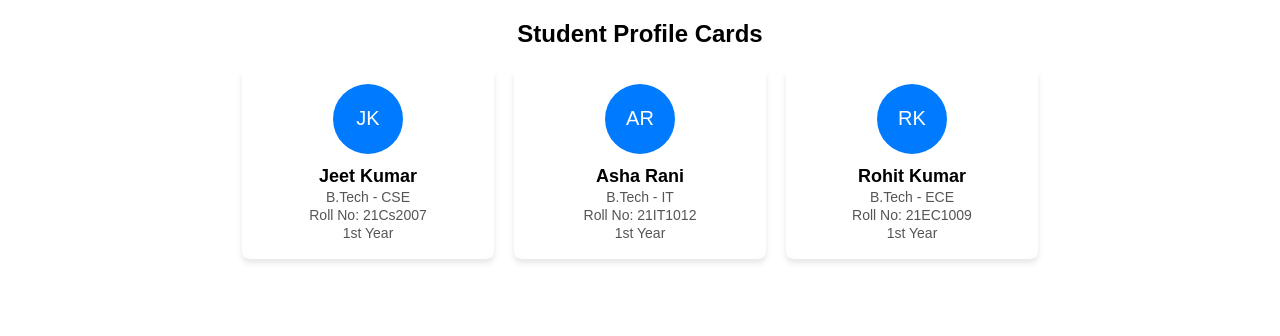
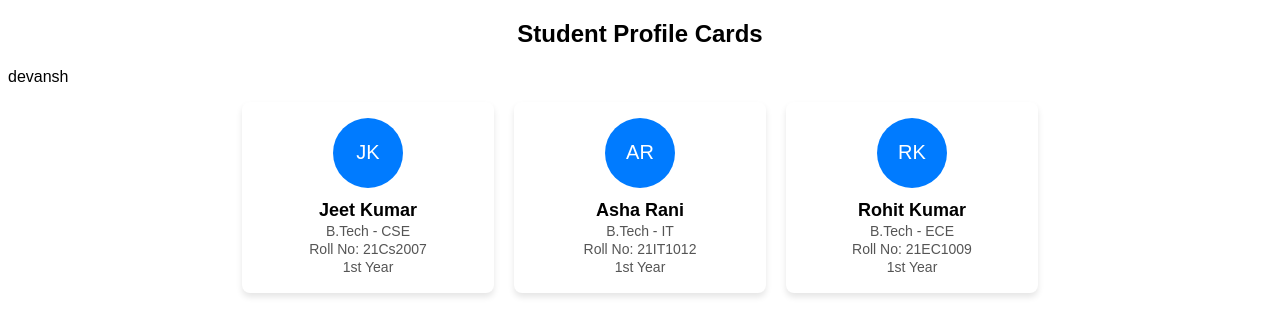
Before and after one commit to devanshpandey2/-demo-web-project-, a plain HTML site: page eight.html in a window 1280 px wide. Drawn offline with Linux system fonts and the light colour scheme.

Commit message:
Update eight.html

```diff
--- a/eight.html
+++ b/eight.html
@@ -38,6 +38,7 @@ body{
 </head>
 <body>
   <h2>Student Profile Cards</h2>
+    <p> devansh</p>
   <div class="container">
     <div class="card">
       <div class="avatar">JK</div>
@@ -60,6 +61,9 @@ body{
       <div class="detail">Roll No: 21EC1009</div>
       <div class="detail">1st Year</div>
     </div>
+
   </div>
+
 </body>
+
 </html>
```
